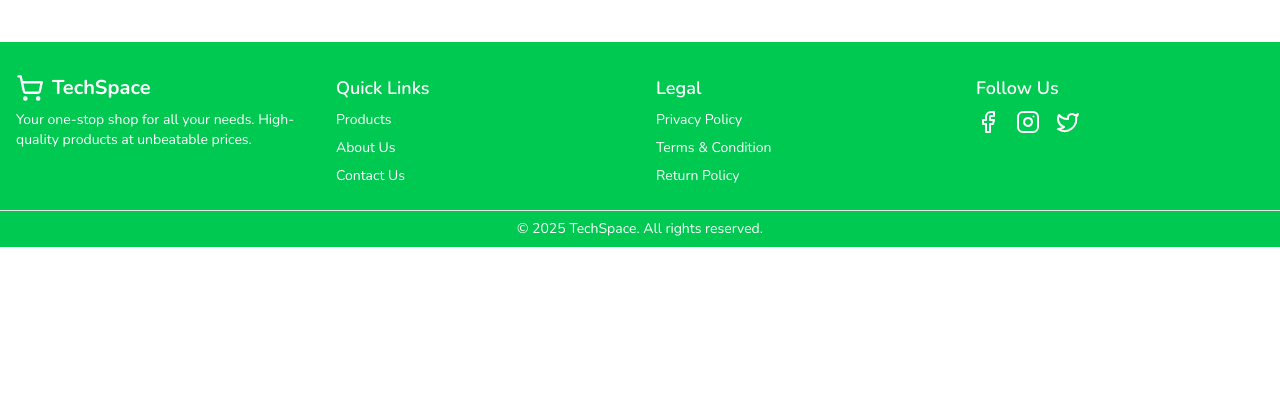
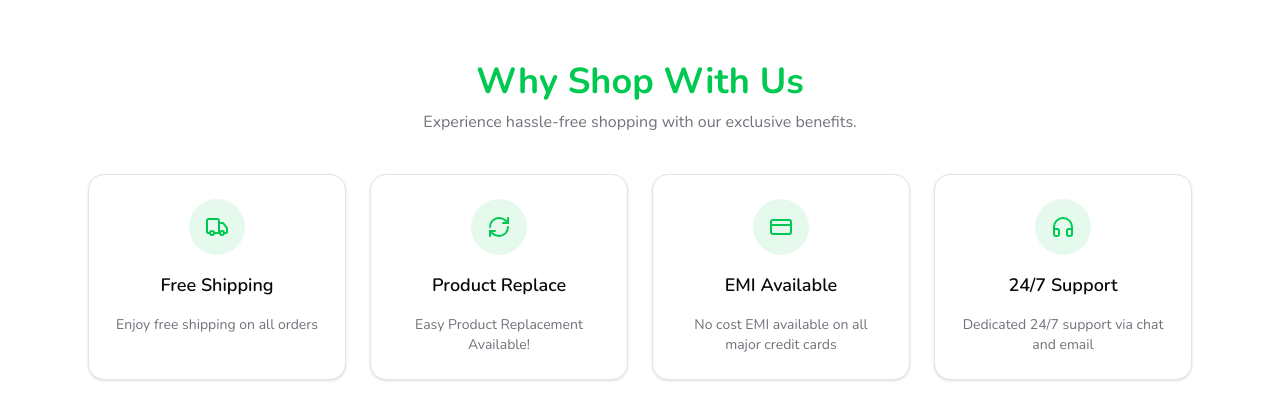
Before and after one commit to md-suhag/tech-space, a React (Vite) app: page / in a window 1280 px wide. Shown: the part 553-952 px from the top of the page. Before the commit the page ends 800 px from the top, so only its background shows below. Built offline with nearby package versions, Linux system fonts and the light colour scheme; no server answers.

Commit message:
add: benefits section in home page

```diff
--- /dev/null
+++ b/src/pages/Home/Benefits.jsx
@@ -0,0 +1,60 @@
+import React from "react";
+import { Card, CardContent } from "@/components/ui/card";
+import { Truck, RefreshCw, CreditCard, Headphones } from "lucide-react";
+
+const Benefits = () => {
+  const benefits = [
+    {
+      title: "Free Shipping",
+      description: "Enjoy free shipping on all orders",
+      icon: <Truck className="h-6 w-6 text-primary" />,
+    },
+    {
+      title: "Product Replace",
+      description: "Easy Product Replacement Available!",
+      icon: <RefreshCw className="h-6 w-6 text-primary" />,
+    },
+    {
+      title: "EMI Available",
+      description: "No cost EMI available on all major credit cards",
+      icon: <CreditCard className="h-6 w-6 text-primary" />,
+    },
+    {
+      title: "24/7 Support",
+      description: "Dedicated 24/7 support via chat and email",
+      icon: <Headphones className="h-6 w-6 text-primary" />,
+    },
+  ];
+
+  return (
+    <section className="max-w-6xl mx-auto px-6 py-12">
+      <div className="text-center mb-10">
+        <h2 className="text-2xl md:text-4xl font-bold text-primary">
+          Why Shop With Us
+        </h2>
+        <p className="mt-2 text-muted-foreground">
+          Experience hassle-free shopping with our exclusive benefits.
+        </p>
+      </div>
+
+      <div className="grid sm:grid-cols-2 lg:grid-cols-4 gap-6">
+        {benefits.map((item, index) => (
+          <Card
+            key={index}
+            className="rounded-2xl shadow-sm hover:shadow-lg transition flex flex-col items-center p-6 text-center"
+          >
+            <CardContent className="flex flex-col items-center gap-4 p-0">
+              <div className="bg-primary/10 rounded-full p-4">{item.icon}</div>
+              <h3 className="text-lg font-semibold">{item.title}</h3>
+              <p className="text-sm text-muted-foreground">
+                {item.description}
+              </p>
+            </CardContent>
+          </Card>
+        ))}
+      </div>
+    </section>
+  );
+};
+
+export default Benefits;
--- a/src/pages/Home/Home.jsx
+++ b/src/pages/Home/Home.jsx
@@ -4,6 +4,7 @@ import Container from "@/components/shared/Container";
 
 import NewArrival from "./NewArrival";
 import FeaturedProducts from "./FeaturedProducts";
+import Benefits from "./Benefits";
 
 const Home = () => {
   return (
@@ -11,6 +12,7 @@ const Home = () => {
       <Category />
       <FeaturedProducts />
       <NewArrival />
+      <Benefits />
     </Container>
   );
 };
```
